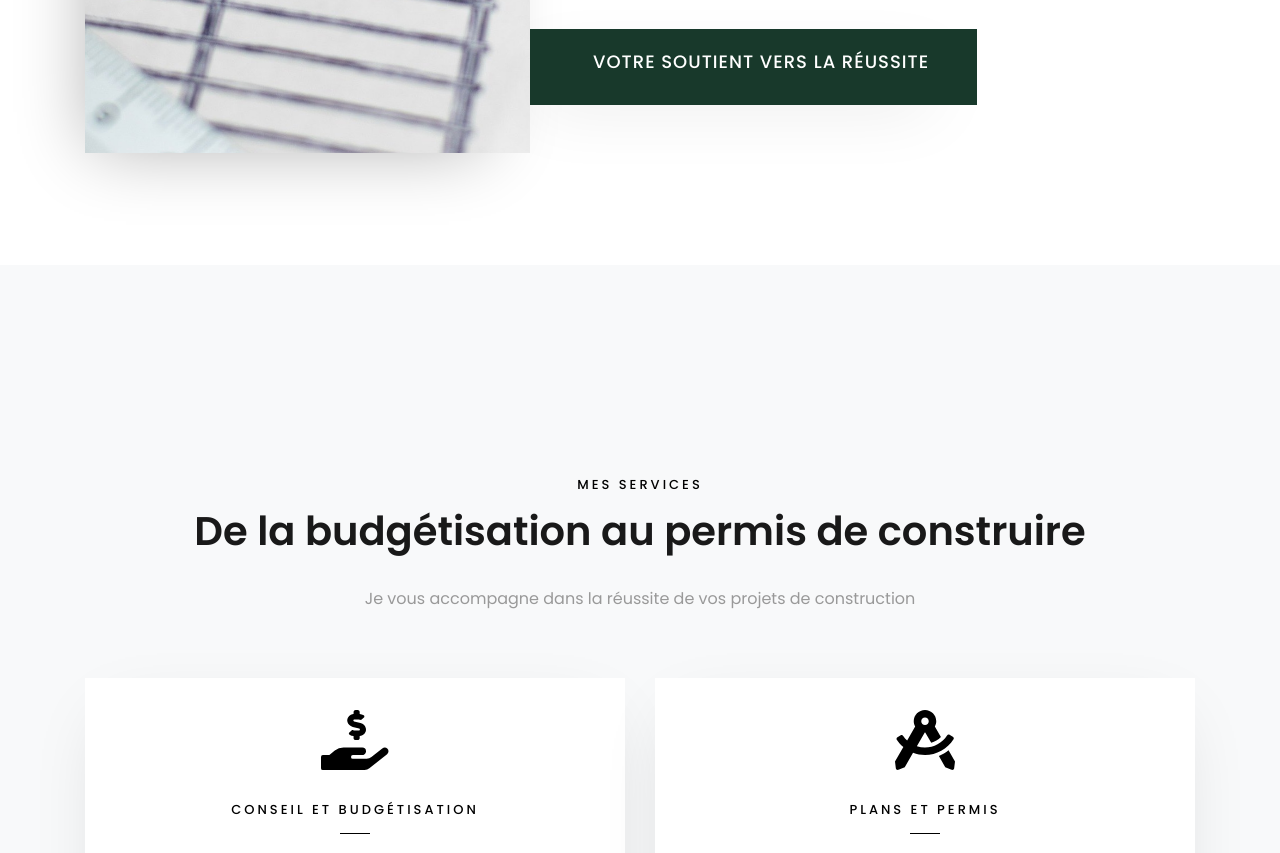
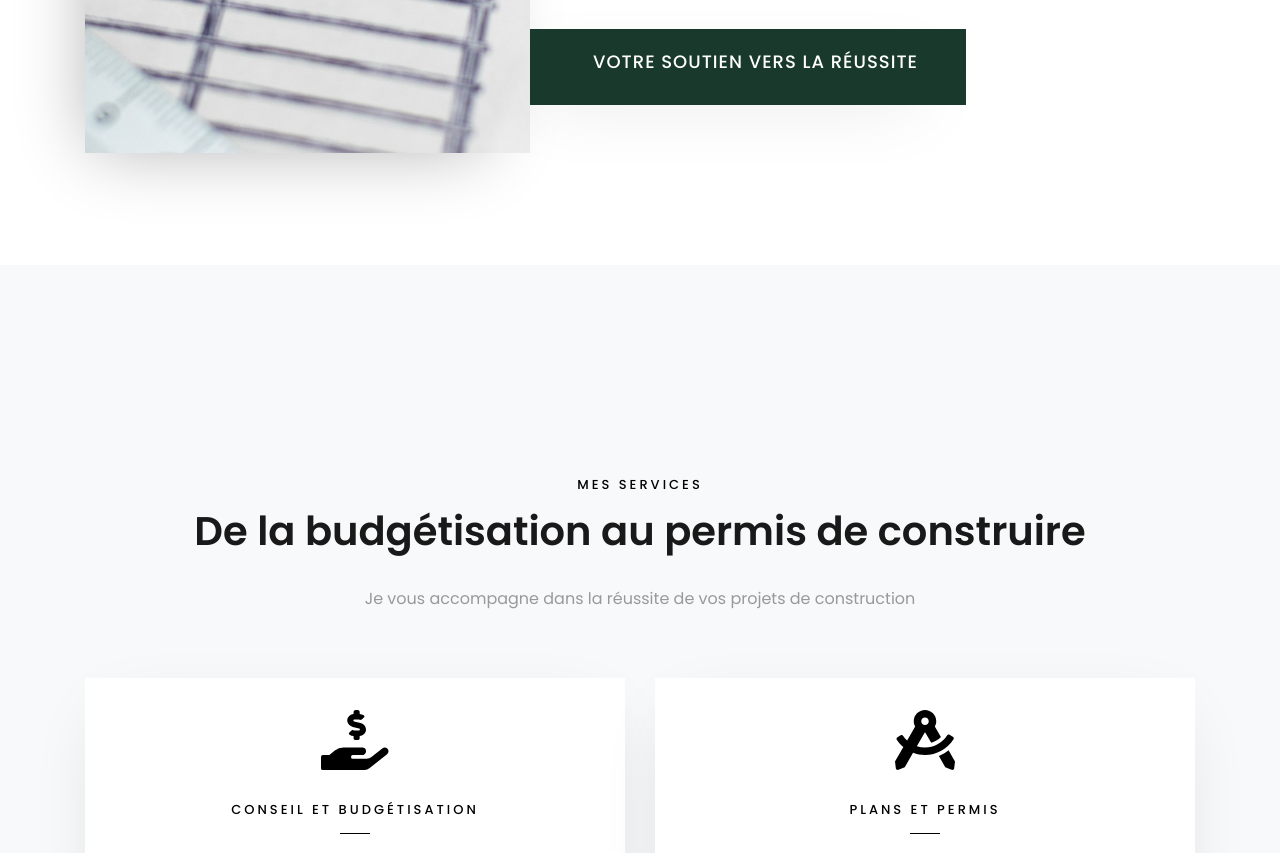
Before and after one commit to chrisznk/SilasMarlot, a plain HTML site: page index.html in a window 1280 px wide. Shown: the part 1398-2251 px from the top of the page. Drawn offline with Linux system fonts and the light colour scheme; files whose address does not match are found by name.

Commit message:
Update index.html

```diff
--- a/index.html
+++ b/index.html
@@ -132,7 +132,7 @@
               <div class="text p-4 pr-5 bg-primary">
               	<p class="mb-0">
 	               <!-- <span class="number" data-number="30">15</span>-->
-	                <span>Votre soutient vers la réussite</span>
+	                <span>Votre soutien vers la réussite</span>
 
                 </p>
               </div>
```
